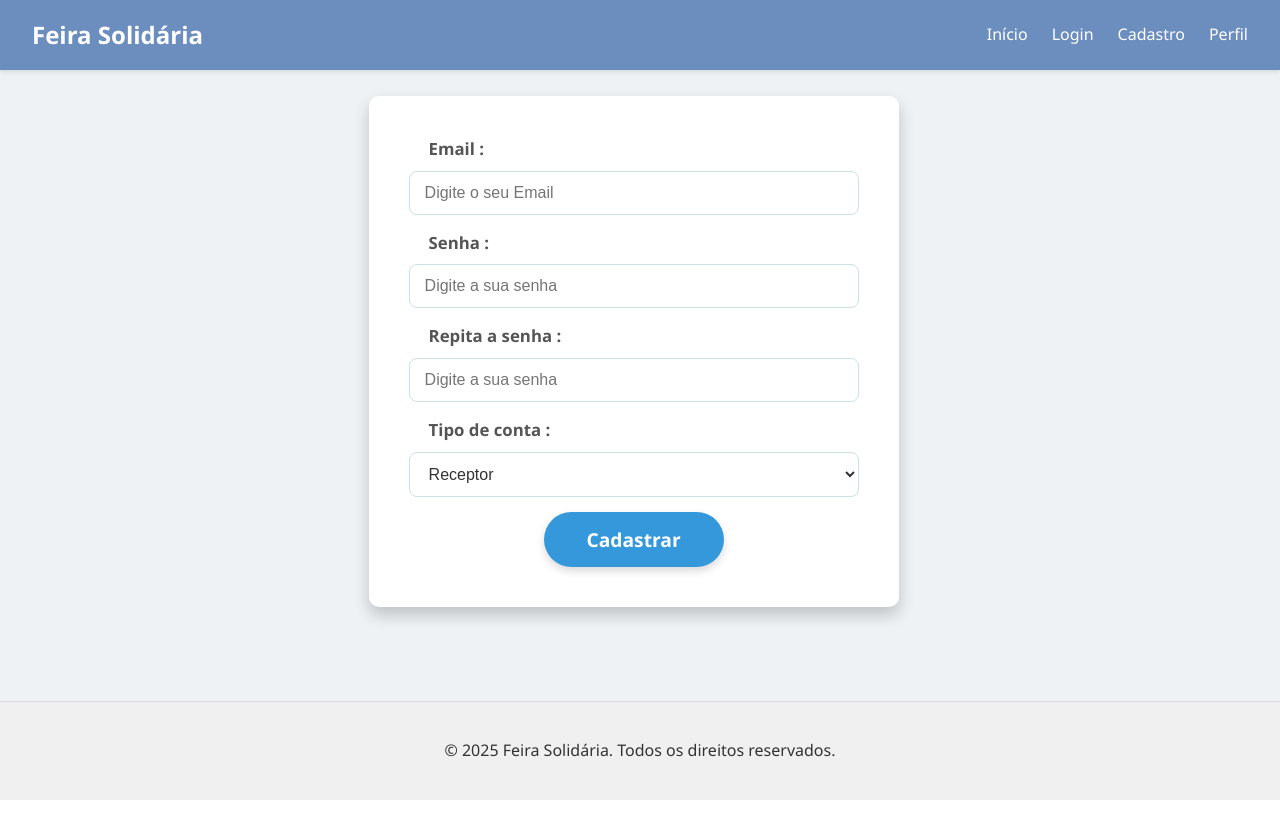
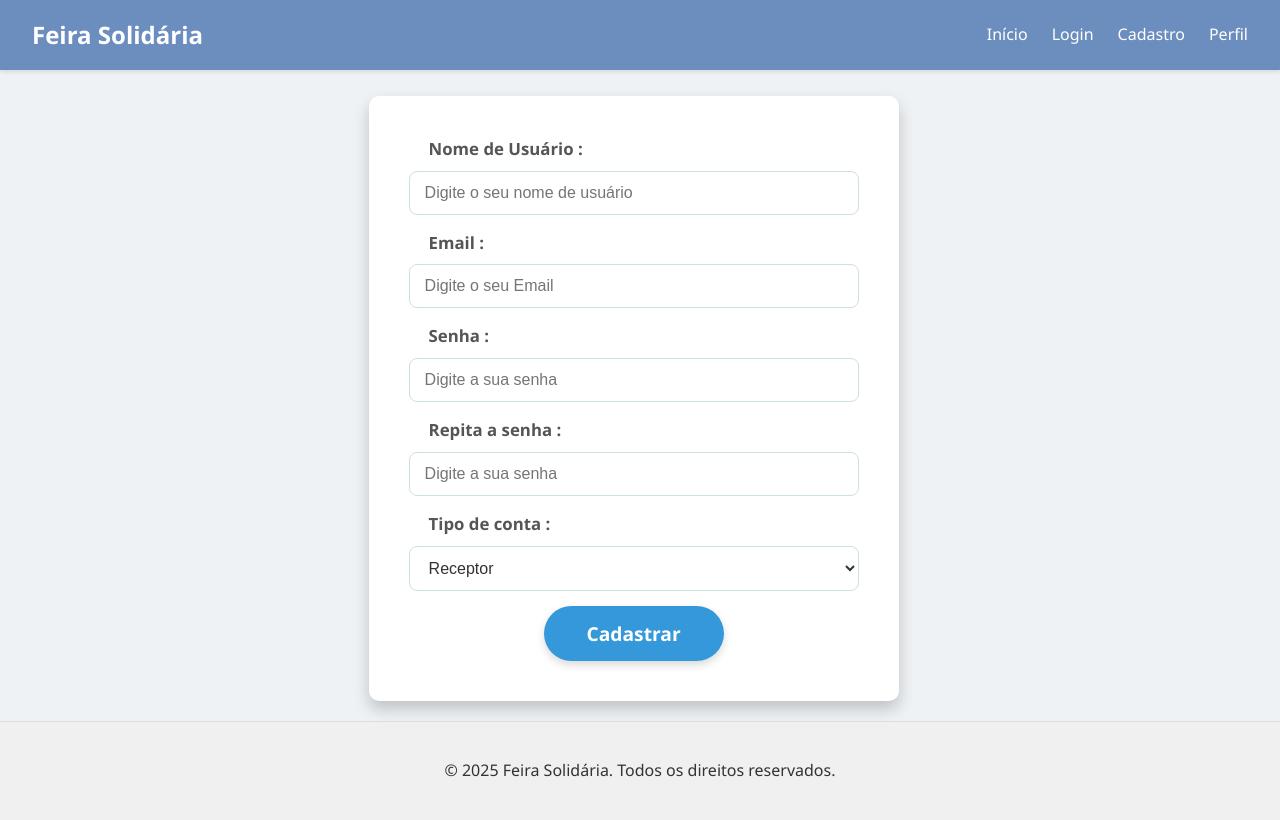
Before and after one commit to mariogde/feira_solidaria2, a React (Vite) app: page /cadastro in a window 1280 px wide. Built offline with nearby package versions, Linux system fonts and the light colour scheme.

Commit message:
Adicionando feature : Nome de usuário.

```diff
--- a/src/components/cadUsuario.jsx
+++ b/src/components/cadUsuario.jsx
@@ -8,6 +8,14 @@ const User = ()=> {
     <div className="inputsCadastro">
     {/*Aqui vai ter um formulário: */}
         <form className="loginConteiner" >
+            <label className="labelLogin">Nome de Usuário :</label>
+            <input
+                className="inputLogin"
+                id="inputEmail"
+                type="text"
+                placeholder="Digite o seu nome de usuário"
+                required
+            />
             <label className="labelLogin">Email :</label>
             <input
                 className="inputLogin"
```
